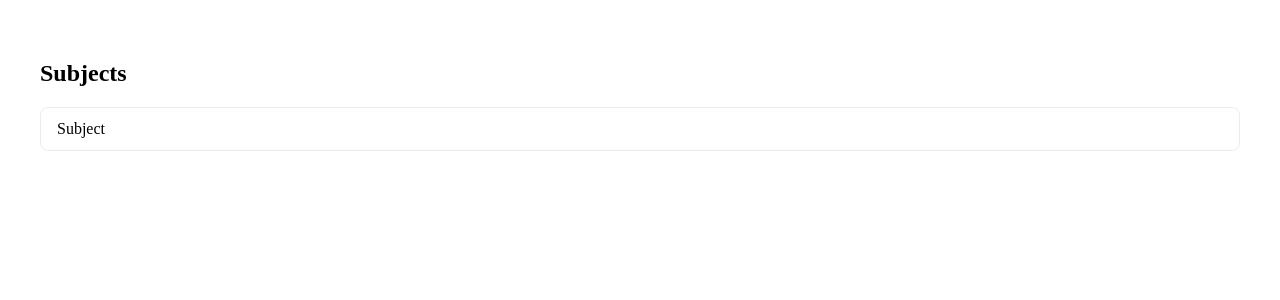
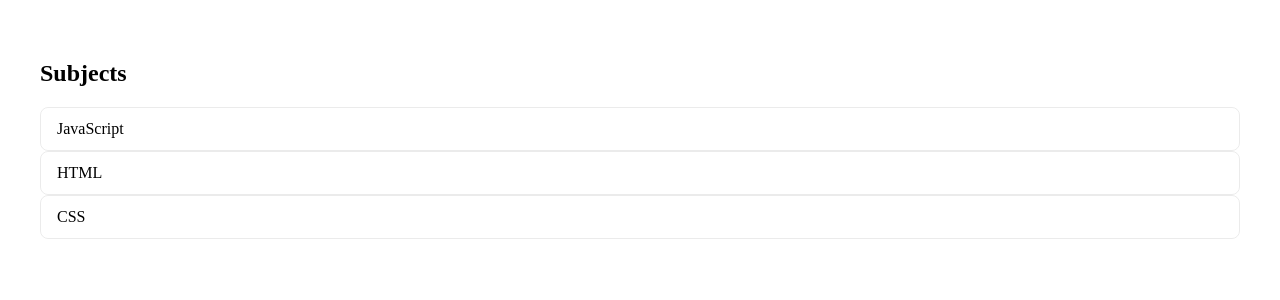
Before and after one commit to RaihanAizvan/Fution, a Vue app: page /subjects in a window 1280 px wide. Shown: the top 300 px of the page. Built offline with nearby package versions, Linux system fonts and the light colour scheme.

Commit message:
feat: add mock subjects source

```diff
--- a/src/composables/useSubjects.ts
+++ b/src/composables/useSubjects.ts
@@ -1,8 +1,8 @@
 import { computed, ref } from 'vue'
-import { createSubjectsSource } from '../services/subjects'
+import { createMockSubjectsSource } from '../services/subjects'
 import type { SubjectDetail, SubjectSummary, SubjectsSource } from '../services/subjects'
 
-const defaultSource = createSubjectsSource()
+const defaultSource = createMockSubjectsSource()
 
 export const useSubjects = (source: SubjectsSource = defaultSource) => {
   const subjects = ref<SubjectSummary[]>([])
--- a/src/features/subjects/components/SubjectListItem.vue
+++ b/src/features/subjects/components/SubjectListItem.vue
@@ -1,6 +1,6 @@
 <template>
   <RouterLink class="subject-list-item" :to="destination">
-    <span class="subject-list-item__label">Subject</span>
+    <span class="subject-list-item__label">{{ label }}</span>
   </RouterLink>
 </template>
 
@@ -10,6 +10,7 @@ import { RouterLink } from 'vue-router'
 
 interface Props {
   slug: string
+  label: string
 }
 
 const props = defineProps<Props>()
--- a/src/features/subjects/components/SubjectsListNavigation.vue
+++ b/src/features/subjects/components/SubjectsListNavigation.vue
@@ -1,9 +1,22 @@
 <template>
   <nav class="subjects-navigation" aria-label="Subjects">
-    <SubjectListItem slug="javascript" />
+    <SubjectListItem
+      v-for="subject in subjects"
+      :key="subject.slug"
+      :slug="subject.slug"
+      :label="subject.title"
+    />
   </nav>
 </template>
 
 <script setup lang="ts">
+import { onMounted } from 'vue'
+import { useSubjects } from '../../../composables/useSubjects'
 import SubjectListItem from './SubjectListItem.vue'
+
+const { subjects, loadSubjects } = useSubjects()
+
+onMounted(() => {
+  void loadSubjects()
+})
 </script>
--- a/src/services/subjects/index.ts
+++ b/src/services/subjects/index.ts
@@ -2,5 +2,6 @@ export { subjectsApi } from './subjectsApi'
 export { createSubjectsRepository } from './subjectsRepository'
 export { createSubjectsSource } from './subjectsSourceFactory'
 export { createEmptySubjectsSource } from './subjectsSource'
+export { createMockSubjectsSource } from './subjectsMockSource'
 export type { SubjectDetail, SubjectSummary, SubjectsRepository } from './subjectsRepository'
 export type { SubjectsSource } from './subjectsSource'
--- /dev/null
+++ b/src/services/subjects/subjectsMockSource.ts
@@ -0,0 +1,18 @@
+import type { SubjectDetail, SubjectSummary } from './subjectsRepository'
+import type { SubjectsSource } from './subjectsSource'
+
+const mockSubjects: SubjectSummary[] = [
+  { slug: 'javascript', title: 'JavaScript' },
+  { slug: 'html', title: 'HTML' },
+  { slug: 'css', title: 'CSS' }
+]
+
+export const createMockSubjectsSource = (): SubjectsSource => ({
+  async listSubjects() {
+    return mockSubjects
+  },
+  async getSubject(slug: string) {
+    const match = mockSubjects.find((subject) => subject.slug === slug)
+    return match ? ({ ...match } satisfies SubjectDetail) : null
+  }
+})
```
